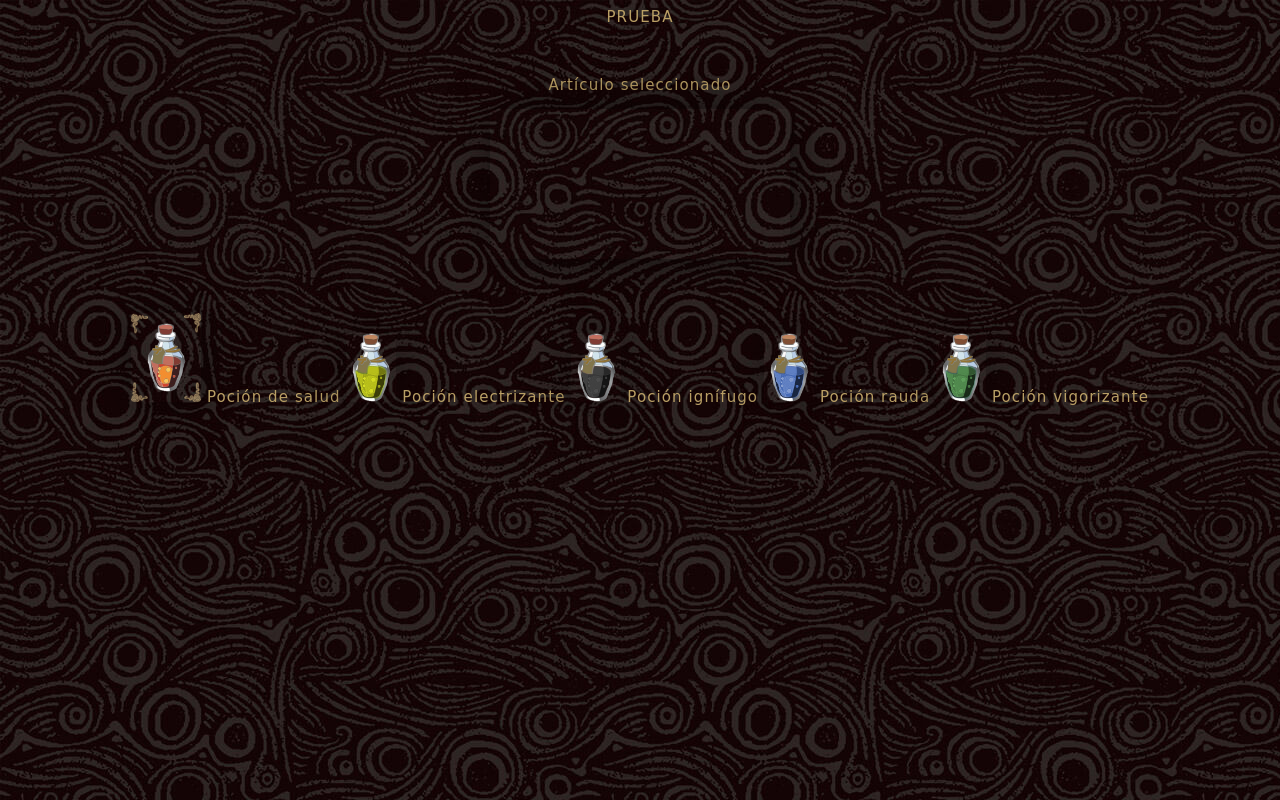
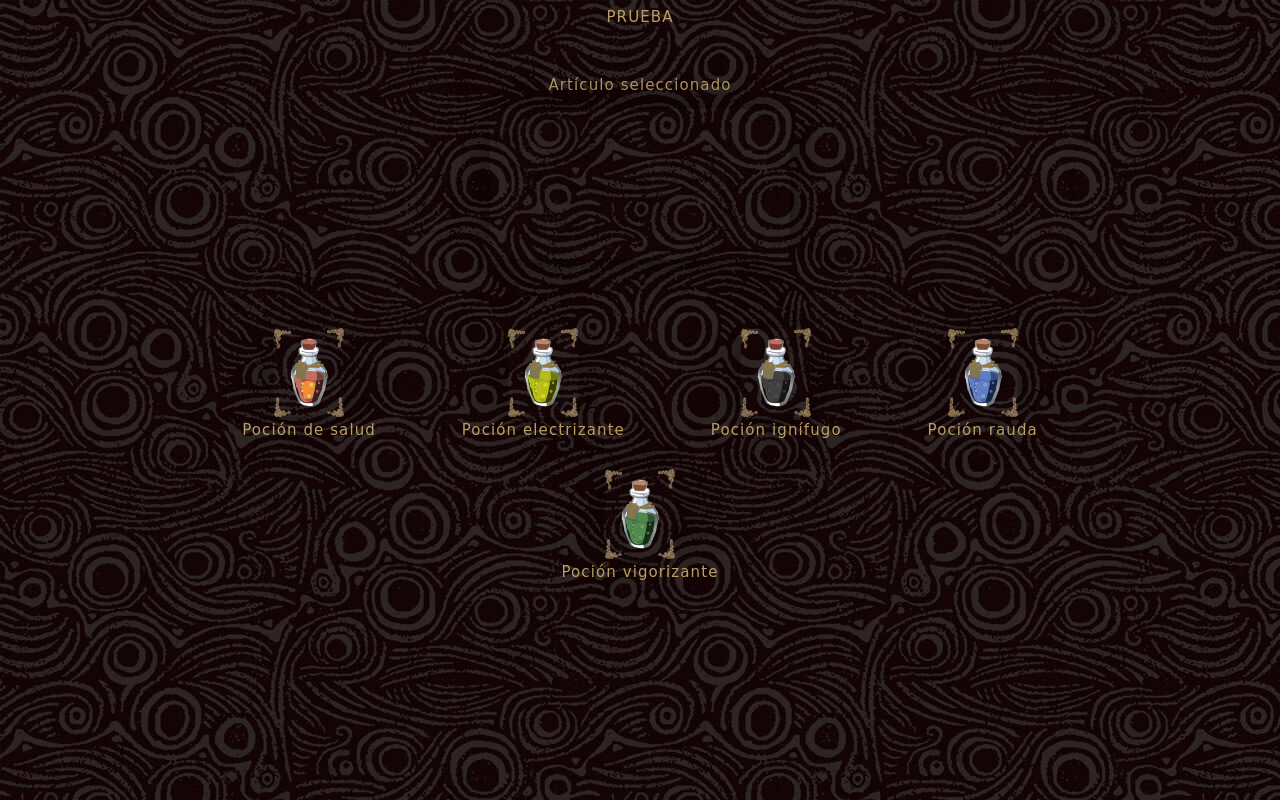
Before and after one commit to llago2017/2020-2021-LTAW-Practicas, a plain HTML site: page P1/html/pociones.html in a window 1280 px wide. Drawn offline with Linux system fonts and the light colour scheme.

Commit message:
articulos organizados

```diff
--- a/P1/css/articulos.css
+++ b/P1/css/articulos.css
@@ -36,4 +36,9 @@ img {
     border-image-source: url(../img/border.png);
     border-image-slice: 27 fill;
     background-color: rgba(0,0,0,0);
-  }
+}
+
+
+figure {
+    display: inline-block;
+}
--- a/P1/html/pociones.html
+++ b/P1/html/pociones.html
@@ -14,20 +14,32 @@
            <canvas id="canvas"></canvas>
 
           <div class="imagenes">
-            <img src="../img/Pocion_salud2.png" class="images" id="articulo">
-            <span>Poción de salud</span>
+            <figure>
+              <img src="../img/Pocion_salud2.png" class="images" id="articulo">
+              <figcaption> Poción de salud</figcaption>
+            </figure>
 
-            <img src="../img/Pocion_electrizante.png" class="images">
-            <span>Poción electrizante</span>
+            <figure>
+              <img src="../img/Pocion_electrizante.png" class="images" id="articulo">
+              <figcaption>Poción electrizante</figcaption>
+            </figure>
 
-            <img src="../img/Pocion_ignifugo.png" class="images">
-            <span>Poción ignífugo</span>
+            <figure>
+              <img src="../img/Pocion_ignifugo.png" class="images" id="articulo">
+              <figcaption>Poción ignífugo</figcaption>
+            </figure>
 
-            <img src="../img/pocion_raudo.png" class="images">
-            <span>Poción rauda</span>
 
-            <img src="../img/Pocion_vigorizante.png" class="images">
-            <span>Poción vigorizante</span>
+            <figure>
+              <img src="../img/pocion_raudo.png" class="images" id="articulo">
+              <figcaption>Poción rauda</figcaption>
+            </figure>
+
+            <figure>
+              <img src="../img/Pocion_vigorizante.png" class="images" id="articulo">
+              <figcaption>Poción vigorizante</figcaption>
+            </figure>
+
           </div>
         </div>
   </body>
--- a/P1/js/articulos.js
+++ b/P1/js/articulos.js
@@ -18,8 +18,13 @@ function main() {
         ctx.drawImage(img, 0,0);
         console.log('click')
         // Quito el borde de la imagen no seleccionada
-        if (imgs[0].style.border = '4px solid grey') {
-            imgs[0].style.border = '0px solid grey'
+        for (var i = 0; i < imgs.length; i++) {
+          if (imgs[i].style.border = 'rgba(0,0,0,0.75)') {
+            imgs[i].style.backgroundColor = 'rgba(0,0,0,0)'
+            imgs[i].style.border = 'silver 10px solid'
+            imgs[i].style.borderImageSlice = '27 fill'
+            imgs[i].style.borderImageSource = 'url(../img/border.png)'
+          }
         }
       img.style.backgroundColor = 'rgba(0,0,0,0.75)'
       img.style.border = 'silver 10px solid'
```
